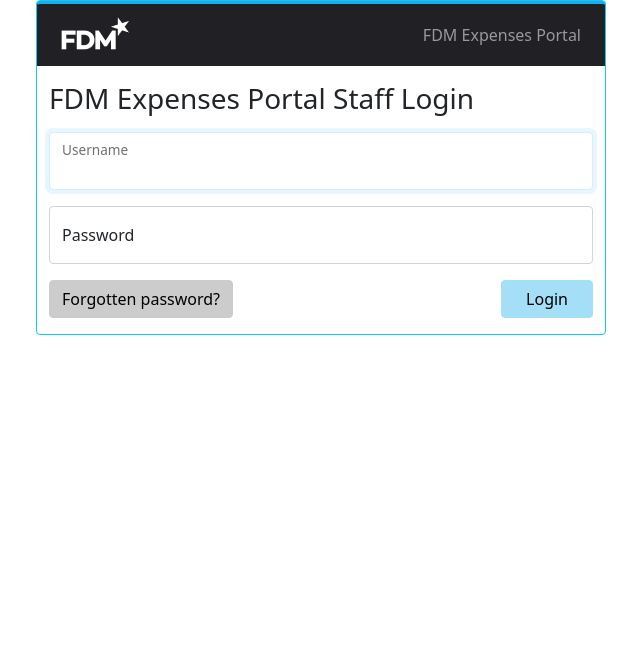
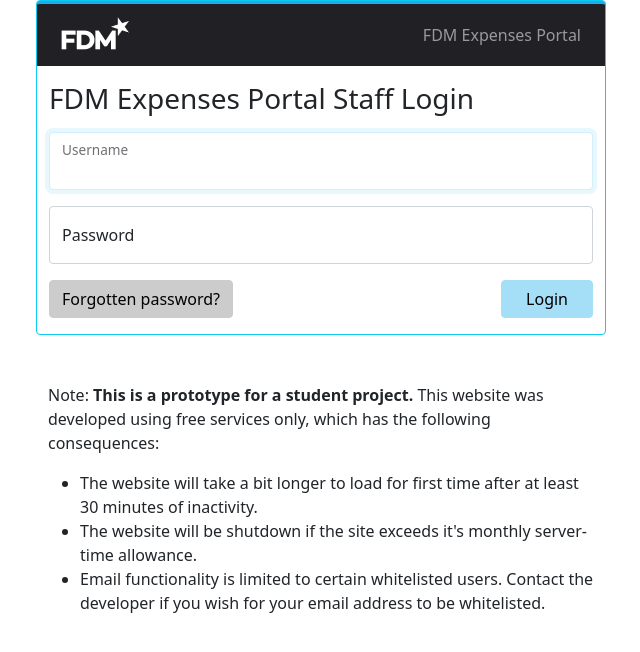
Before and after one commit to iamlogan/expenses-fdm, a Django app: page /accounts/login/ in a window 1280 px wide. Shown: the top 652 px of the page, without its empty margins (319-959 px from the left). Run offline with Django 3.2, Linux system fonts and the light colour scheme; some libraries are stand-ins or nearby versions.

Commit message:
Added a development limitations notice

```diff
--- a/templates/registration/base.html
+++ b/templates/registration/base.html
@@ -21,6 +21,7 @@
 
 <div class="container fixed-top">
     <div class="row justify-content-center">
+
         <div class="col-12 col-md-9 col-lg-6 border border-info rounded pb-3" style="overflow: hidden">
             <div class="row mb-3">
                 <div class="info-background p-0 m-0">
@@ -36,12 +37,34 @@
                     </nav>
                 </div>
             </div>
+
             {% block content %}{% endblock %}
+
         </div>
     </div>
-</div>
+
+    <!-- Development limitations notice -->
+    <div class="row justify-content-center mt-5">
+        <div class="col-12 col-md-9 col-lg-6">
+            <p>
+                Note: <b>This is a prototype for a student project.</b> This website was developed using free services only, which has the following consequences:
+            </p>
+            <ul>
+                <li>
+                    The website will take a bit longer to load for first time after at least 30 minutes of inactivity.
+                </li>
+                <li>
+                    The website will be shutdown if the site exceeds it's monthly server-time allowance.
+                </li>
+                <li>
+                    Email functionality is limited to certain whitelisted users. Contact the developer if you wish for your email address to be whitelisted.
+                </li>
+            </ul>
+        </div>
+    </div>
 
 
+</div>
 
 {% block scripts %}{% endblock %}
 
```
Also changed, not shown: expensesapp/templates/expensesapp/base.html (+20 -0 lines).
